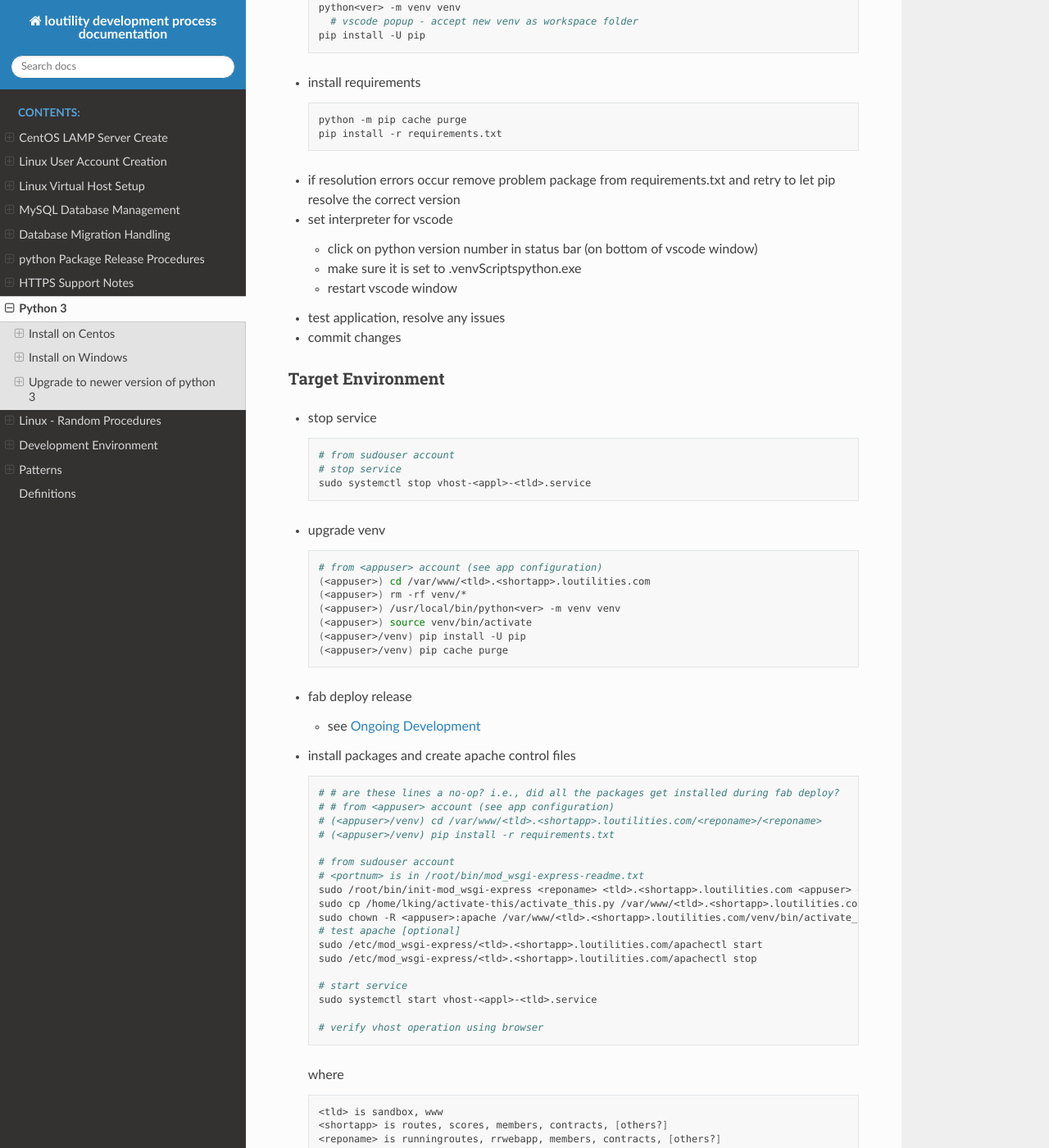
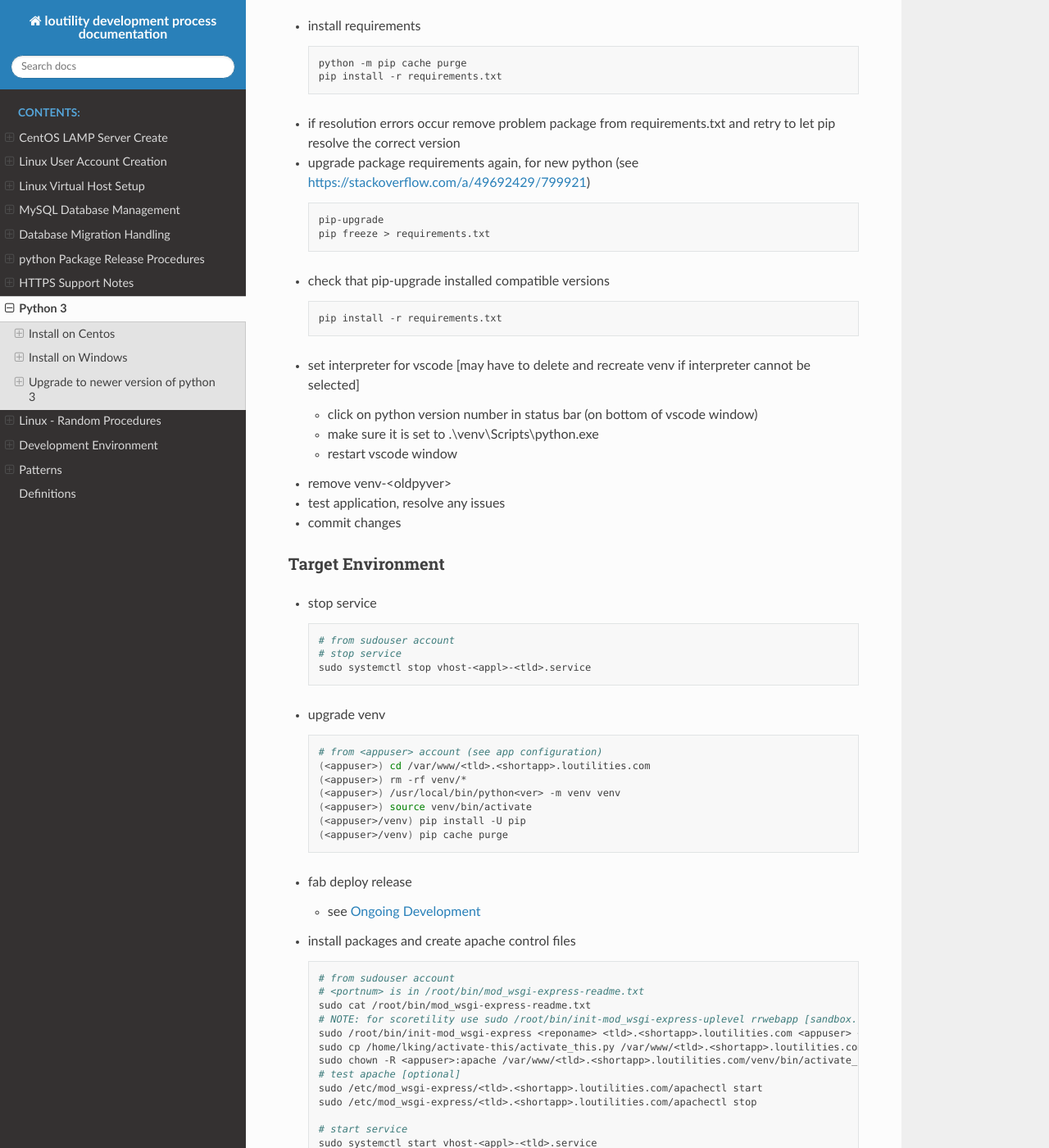
Before and after one commit to shanholtzerk/fork_loudevprocess, a Sphinx documentation site: the page built from docs/source/python-3.rst, in a window 1280 px wide and 1400 px high, scrolled down 2781 px. Shown: the whole window at 82% size. Built offline with Sphinx 7.4.7 and the Read the Docs theme 2.0.0, drawn with Linux system fonts in a browser that asks for light colours; some of the changed text lies outside the part shown.

Commit message:
python 3.x upgrade procedures

```diff
--- a/docs/source/python-3.rst
+++ b/docs/source/python-3.rst
@@ -116,29 +116,25 @@
 Development Environment
 =========================
 
-* copy ``venv`` virtualenv to ``venv-<oldpyver>`` to save in case of problems with the below
-* upgrade venv to new python
-
-  .. code-block:: shell
-
-      python<ver> -m venv --upgrade venv
-
 * upgrade package requirements (see https://stackoverflow.com/a/49692429/799921)
 
   .. code-block:: shell
 
+      pip install -U pip
       [pip install pip-upgrader]
       pip-upgrade
 
   .. note::
     this updates requirements.txt
 
+* mv ``venv`` virtualenv to ``venv-<oldpyver>`` to save in case of problems with the below
 * create ``venv`` virtualenv for new python version, use latest pip
 
   .. code-block:: shell
 
       python<ver> -m venv venv
         # vscode popup - accept new venv as workspace folder
+      venv\scripts\activate
       pip install -U pip
 
 * install requirements
@@ -150,12 +146,26 @@
 
 * if resolution errors occur remove problem package from requirements.txt and retry to let pip resolve the correct version
 
-* set interpreter for vscode
+* upgrade package requirements again, for new python (see https://stackoverflow.com/a/49692429/799921)
+
+  .. code-block:: shell
+
+      pip-upgrade
+      pip freeze > requirements.txt
+
+* check that pip-upgrade installed compatible versions
+
+  .. code-block:: shell
+
+      pip install -r requirements.txt
+
+* set interpreter for vscode [may have to delete and recreate venv if interpreter cannot be selected]
 
   * click on python version number in status bar (on bottom of vscode window)
-  * make sure it is set to .\venv\Scripts\python.exe
+  * make sure it is set to .\\venv\\Scripts\\python.exe
   * restart vscode window
 
+* remove venv-<oldpyver>
 * test application, resolve any issues
 * commit changes
 
@@ -190,13 +200,10 @@
 
   .. code-block:: shell
 
-    # # are these lines a no-op? i.e., did all the packages get installed during fab deploy?
-    # # from <appuser> account (see app configuration)
-    # (<appuser>/venv) cd /var/www/<tld>.<shortapp>.loutilities.com/<reponame>/<reponame>
-    # (<appuser>/venv) pip install -r requirements.txt
-
     # from sudouser account
     # <portnum> is in /root/bin/mod_wsgi-express-readme.txt
+    sudo cat /root/bin/mod_wsgi-express-readme.txt
+    # NOTE: for scoretility use sudo /root/bin/init-mod_wsgi-express-uplevel rrwebapp [sandbox.]scoretility.com scoretility scoretility <portnum>
     sudo /root/bin/init-mod_wsgi-express <reponame> <tld>.<shortapp>.loutilities.com <appuser> <appuser> <portnum>
     sudo cp /home/lking/activate-this/activate_this.py /var/www/<tld>.<shortapp>.loutilities.com/venv/bin
     sudo chown -R <appuser>:apache /var/www/<tld>.<shortapp>.loutilities.com/venv/bin/activate_this.py
```
